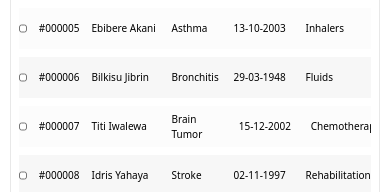
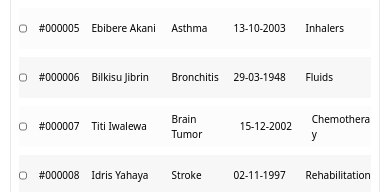
Before and after one commit to Maobugichi/medspecter, a React (Vite) app: page /medspecter/patientlists/1 in a window 390 px wide. Shown: the part 516-708 px from the top of the page. Built offline with nearby package versions, Linux system fonts and the light colour scheme.

Commit message:
check position trending

```diff
--- a/src/components/pendingcases.jsx
+++ b/src/components/pendingcases.jsx
@@ -7,7 +7,7 @@ const PendingCases = ({id,name,diagnosis,date,status,bgColor,statusColor,statusT
              <p className={` w-auto md:min-w-[120px] min-w-[68px]  flex items-start `}>{name}</p>
              <p className={` flex items-start w-auto ${id ? "min-w-[50px] xxSmall:min-w-[40px] " : "min-w-[90px] lg:min-w-[100px] smallSize:min-w-[80px]"} md:min-w-[80px]   `}>{diagnosis}</p>
              <p className={` flex items-start  w-auto min-w-[60px]  lg:min-w-[80px]`}>{date}</p>
-            {treatment &&   <p className={`w-auto min-w-[80px] md:min-w-[100px] lg:min-w-[135px] whitespace-wrap overflow-x-scroll `}>{treatment}</p>}
+            {treatment &&   <p className={`w-auto min-w-[70px] md:min-w-[100px] lg:min-w-[135px] whitespace-wrap break-words  `}>{treatment}</p>}
             <p className={` grid place-content-center h-[23px] w-[100px] text-[9px] ${statusColor} ${statusText} rounded-2xl`}>{status}</p>
             {doctor && <p className={` flex items-start w-auto min-w-[100px]`}>{doctor}</p>}
             {number && <p className={` flex items-start w-auto min-w-[150px] `}>{number}</p>}
```
